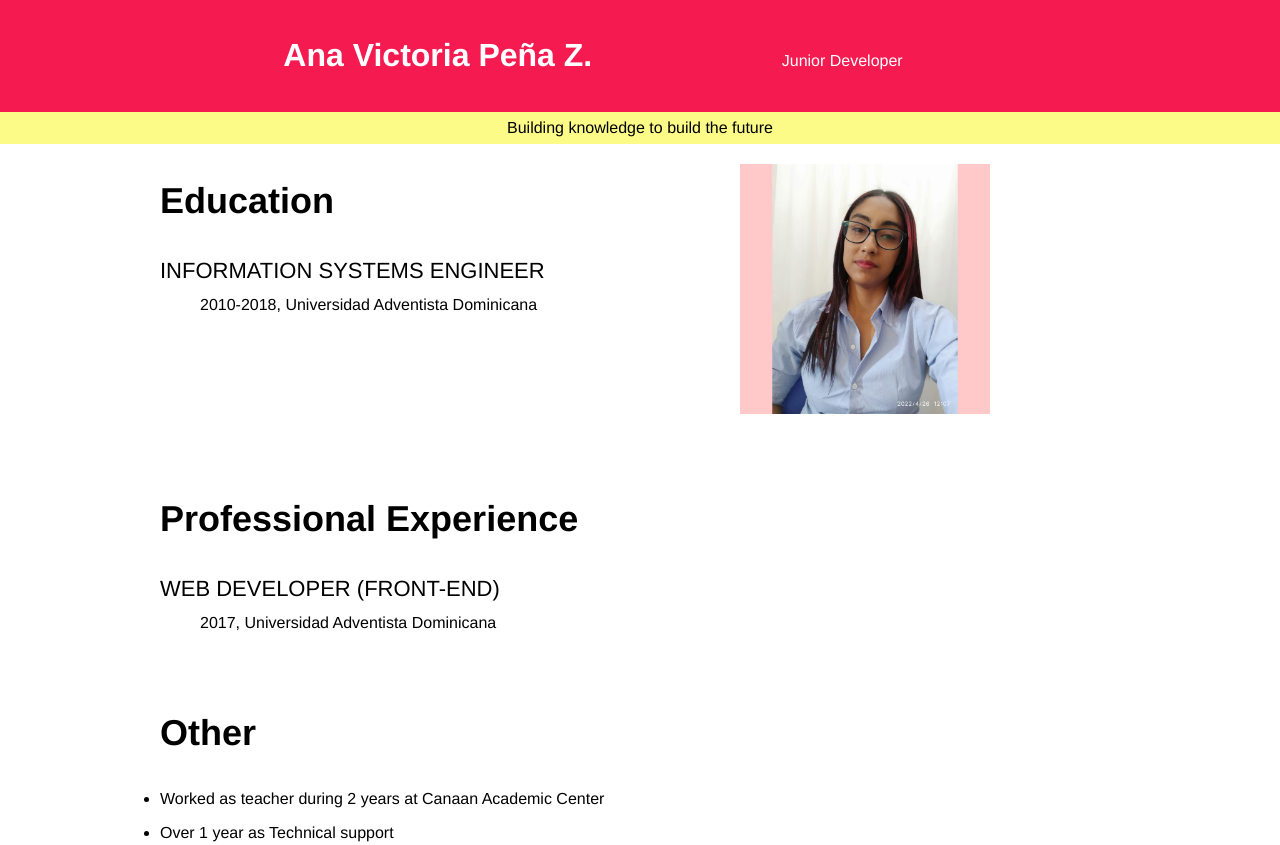
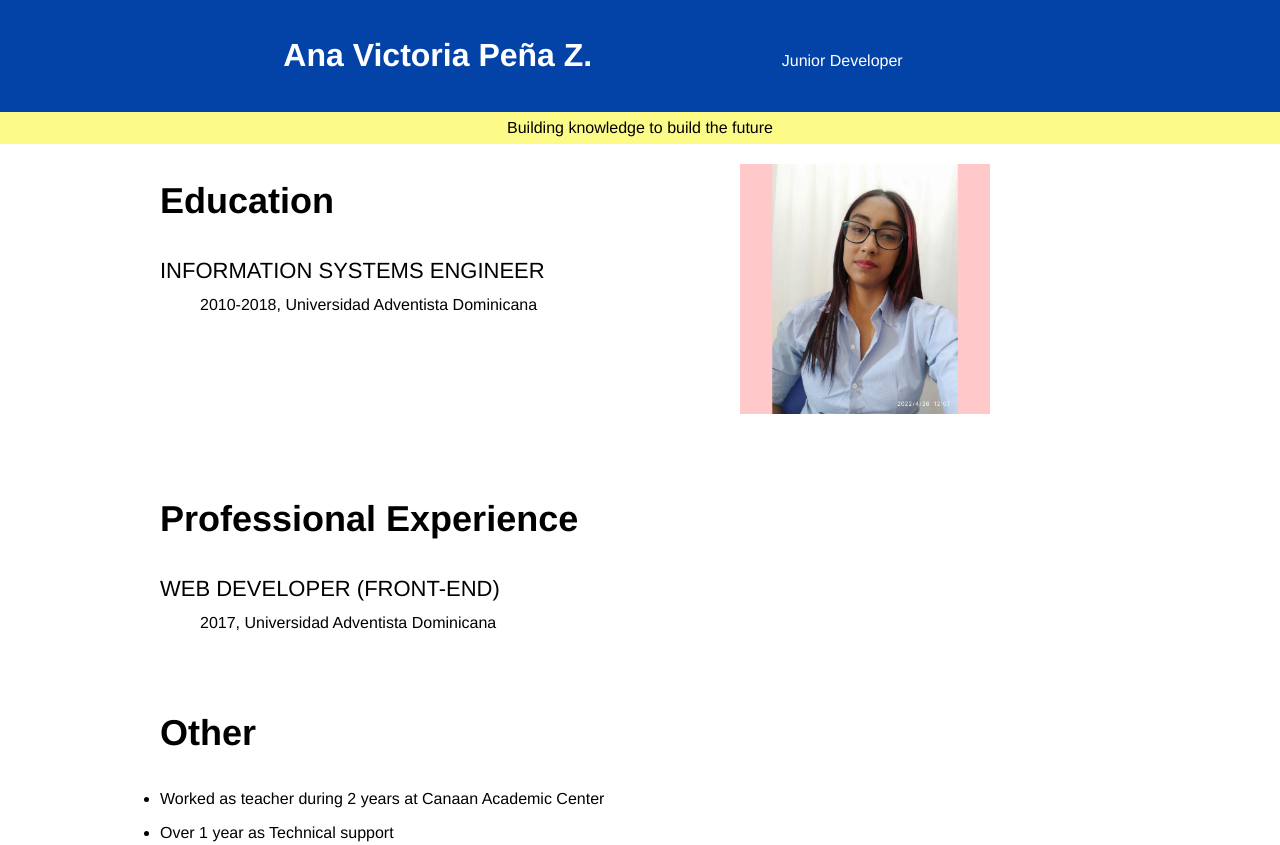
Before and after one commit to vixpz13/vixpz13.github.com, a plain HTML site: page Web/index.html in a window 1280 px wide. Shown: the top 845 px of the page. Drawn offline with Linux system fonts and the light colour scheme.

Commit message:
Cambios de color en el header

```diff
--- a/Web/index.html
+++ b/Web/index.html
@@ -6,7 +6,7 @@
 	<meta name="description" content="Ana Victoria Peña is a junior developer learning and building knowledge on web development">
 </head>
 <body style="font-family: Helvetica, Arial, sans-serif; margin: 0;">
-	<header style="background-color: #f51b51; color: white; text-align: center; padding: 16px;">
+	<header style="background-color: #0343a8; color: white; text-align: center; padding: 16px;">
 		<h1 style="display: inline-block; width: 400px;font-weight: 700;"> Ana Victoria Peña Z.</h1>
 		<p style="display: inline-block; width: 400px;font-weight: 200;">Junior Developer</p>
 	</header>
```
